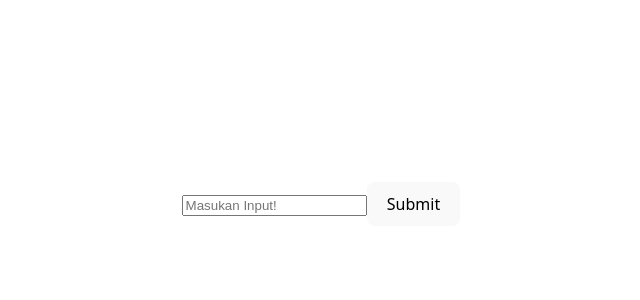
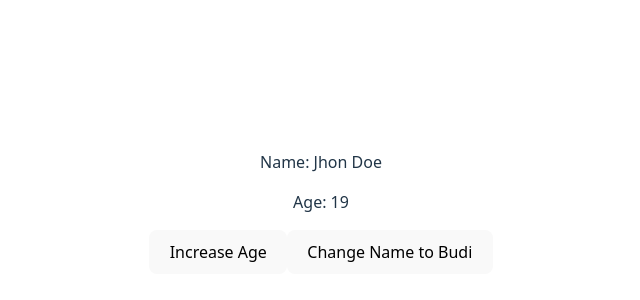
Before and after one commit to NaufalArkaan/React-Typescript, a React (Vite) app: page / in a window 1280 px wide. Shown: the part 196-496 px from the top of the page, without its empty margins (319-959 px from the left). Built offline with nearby package versions, Linux system fonts and the light colour scheme.

Commit message:
useState string, number, object

```diff
--- a/src/App.tsx
+++ b/src/App.tsx
@@ -1,10 +1,10 @@
 import './App.css'
-import FormSubmit from './materi/event-handler/FormSubmit'
+import UserProfile from './materi/state/UserProfile'
 
 function App() {
   return (
     <>
-    <FormSubmit/>
+      <UserProfile />
     </>
   )
 };
--- /dev/null
+++ b/src/materi/state/UserProfile.tsx
@@ -0,0 +1,35 @@
+import { useState } from "react"
+
+type User = {
+    name: string
+    age: number
+}
+
+const UserProfile = () => {
+    const [user, setUser] = useState<User>({
+        name: 'Jhon Doe',
+        age: 19
+    });
+    const updateUser = () => {
+        setUser({
+            ...user, //spread operator
+            age: user.age + 1
+        })
+    }
+    const updateUserName = () => {
+        setUser({
+            ...user,
+            name: user.name = "Budi"
+        })
+    }
+    return (
+        <div>
+            <p>Name: {user.name}</p>
+            <p>Age: {user.age}</p>
+            <button onClick={updateUser}>Increase Age</button>
+            <button onClick={updateUserName}>Change Name to Budi</button>
+        </div>
+    )
+}
+
+export default UserProfile
```
Also changed, not shown: src/materi/state/GreetingComponent.tsx (added, +16 -0 lines), src/materi/state/PoinComponent.tsx (added, +16 -0 lines).
